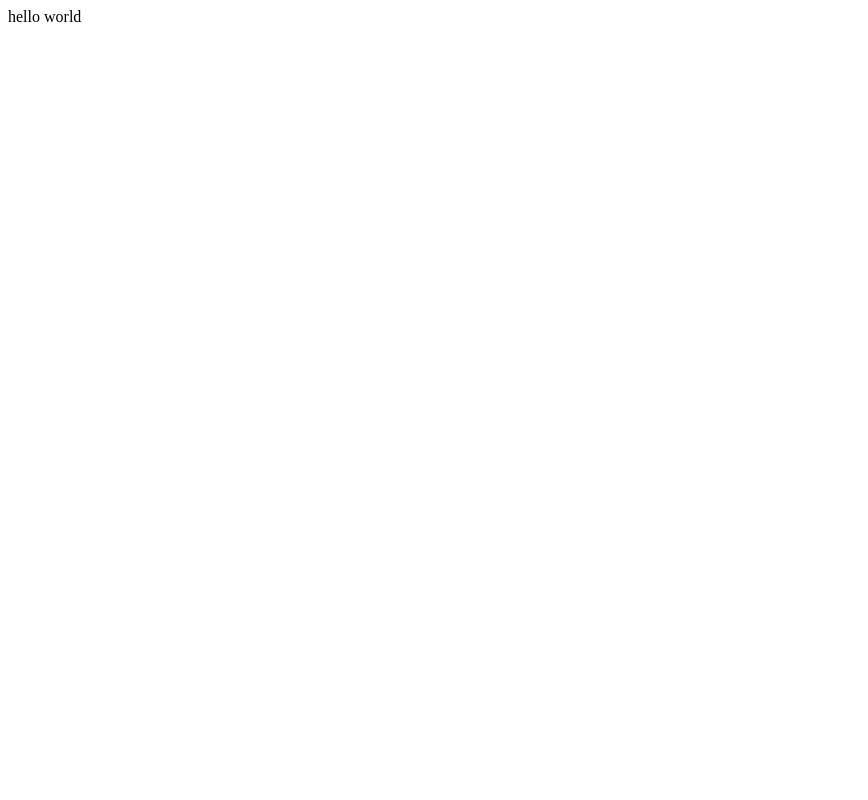
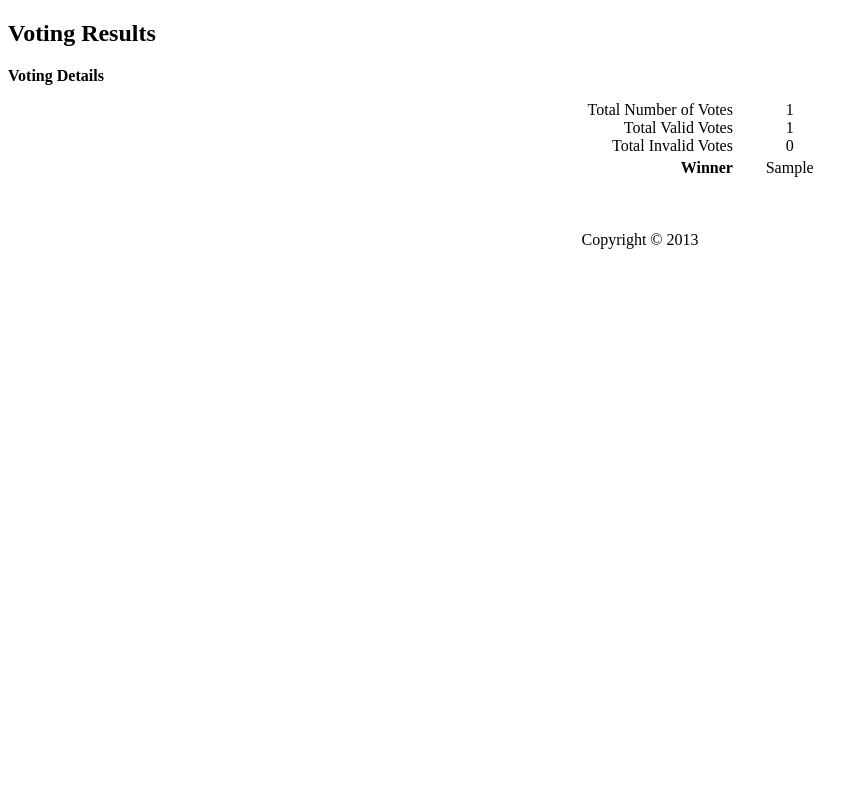
Before and after one commit to nimboya/Voting-System-in-PHP, a PHP site: page / in a window 1280 px wide. Before the commit the part shown is almost empty. Shown: the whole page, without its empty margins (0-868 px from the left). Run offline with PHP 8.4, Linux system fonts and the light colour scheme; tables that the repository leaves empty or names only in its code hold one stand-in row (values such as "Sample post"); a stand-in replaces the project's code that opens the database connection; some libraries are stand-ins or nearby versions.

Commit message:
Update index.php

```diff
--- a/index.php
+++ b/index.php
@@ -1,3 +1,109 @@
 <?php
-echo "hello world";
+require "dbconfig.php";
+$totalinvalid = mysql_fetch_array(mysql_query("SELECT COUNT(*) total FROM votes WHERE vote = ''")) or die(mysql_error());
+$total = mysql_fetch_array(mysql_query("SELECT COUNT(*) total FROM votes")) or die(mysql_error());
+$adata = mysql_fetch_array(mysql_query("SELECT COUNT(*) total FROM votes WHERE vote = 'A'")) or die(mysql_error());
+$bdata = mysql_fetch_array(mysql_query("SELECT COUNT(*) total FROM votes WHERE vote = 'B'")) or die(mysql_error());
+$cdata = mysql_fetch_array(mysql_query("SELECT COUNT(*) total FROM votes WHERE vote = 'C'")) or die(mysql_error());
+$getwinner = mysql_fetch_array(mysql_query("SELECT * FROM voteconfig ORDER BY total DESC")) or die(mysql_error());
+$instotala = mysql_query("UPDATE voteconfig SET total = '$adata[total]' WHERE votekey = 'A'") or die(mysql_error());
+$instotalb = mysql_query("UPDATE voteconfig SET total = '$bdata[total]' WHERE votekey = 'B'") or die(mysql_error());
+$instotalc = mysql_query("UPDATE voteconfig SET total = '$cdata[total]' WHERE votekey = 'C'") or die(mysql_error());
+
+$a = $adata['total'];
+$b = $bdata['total'];
+$c = $cdata['total'];
+
+$datastring = "[ ['A',  $a], ['B',  $b], ['C', $c] ]";
+//$a = mt_rand(1,10);
+//$b = mt_rand(1,10);
+//$c = mt_rand(1,10);
+
 ?>
+<!DOCTYPE html PUBLIC "-//W3C//DTD HTML 4.01//EN" "http://www.w3.org/TR/html4/strict.dtd">
+<html>
+<head>
+  <meta http-equiv="Content-Type" content="text/html; charset=utf-8">
+	<title>SMS Voting Platform Results</title>
+	<meta http-equiv="refresh" content="3">
+
+	<link href="examples.css" rel="stylesheet" type="text/css">
+	<!--[if lte IE 8]><script language="javascript" type="text/javascript" src="excanvas.min.js"></script><![endif]-->
+	<script language="javascript" type="text/javascript" src="jquery.js"></script>
+	<script language="javascript" type="text/javascript" src="jquery.flot.js"></script>
+	<script language="javascript" type="text/javascript" src="jquery.flot.categories.js"></script>
+	<script type="text/javascript">
+	// jQ Auto Refresh
+	//var auto_refresh = setInterval(
+//	function()
+//	{
+//	$('#wholepage').load('index.php');
+//	} , 10000);
+	</script>
+
+</head>
+<body>
+
+<div id="wholepage">
+<script type="text/javascript">
+
+	$(function() {
+
+		var data = <?php echo $datastring; ?> ;
+
+		$.plot("#placeholder", [ data ], {
+			series: {
+				bars: {
+					show: true,
+					barWidth: 0.6,
+					align: "center"
+				}
+			},
+			xaxis: {
+				mode: "categories",
+				tickLength: 0
+			}
+		});
+
+		// Add the Flot version string to the footer
+
+		$("#footer").prepend("Flot " + $.plot.version + " &ndash; ");
+	});
+
+	</script>
+<div id="header">
+		<h2>Voting Results</h2>
+	</div>
+
+
+
+<div id="content">
+  <div class="demo-container">
+			<div id="placeholder" class="demo-placeholder"></div>
+  </div>
+	    <p><strong>Voting Details</strong> </p>
+	    <table width="413" align="center" cellpadding="0" cellspacing="0">
+          <tr>
+            <td width="298" align="right">Total Number of Votes </td>
+            <td width="113" align="center"><?php echo $total['total']; ?></td>
+          </tr>
+          <tr>
+            <td align="right">Total Valid Votes </td>
+            <td align="center"><?php echo $total['total']; ?></td>
+          </tr>
+          <tr>
+            <td align="right">Total Invalid Votes</td>
+            <td align="center"><?php echo $totalinvalid['total']; ?></td>
+          </tr>
+          <tr>
+            <td height="26" align="right"><strong>Winner</strong></td>
+            <td align="center"><?php echo $getwinner['votekey']; ?></td>
+          </tr>
+        </table>
+	    <p>&nbsp;</p>
+</div>
+</div>
+	<center>Copyright &copy; 2013 </center>
+
+</body>
+</html>
```
